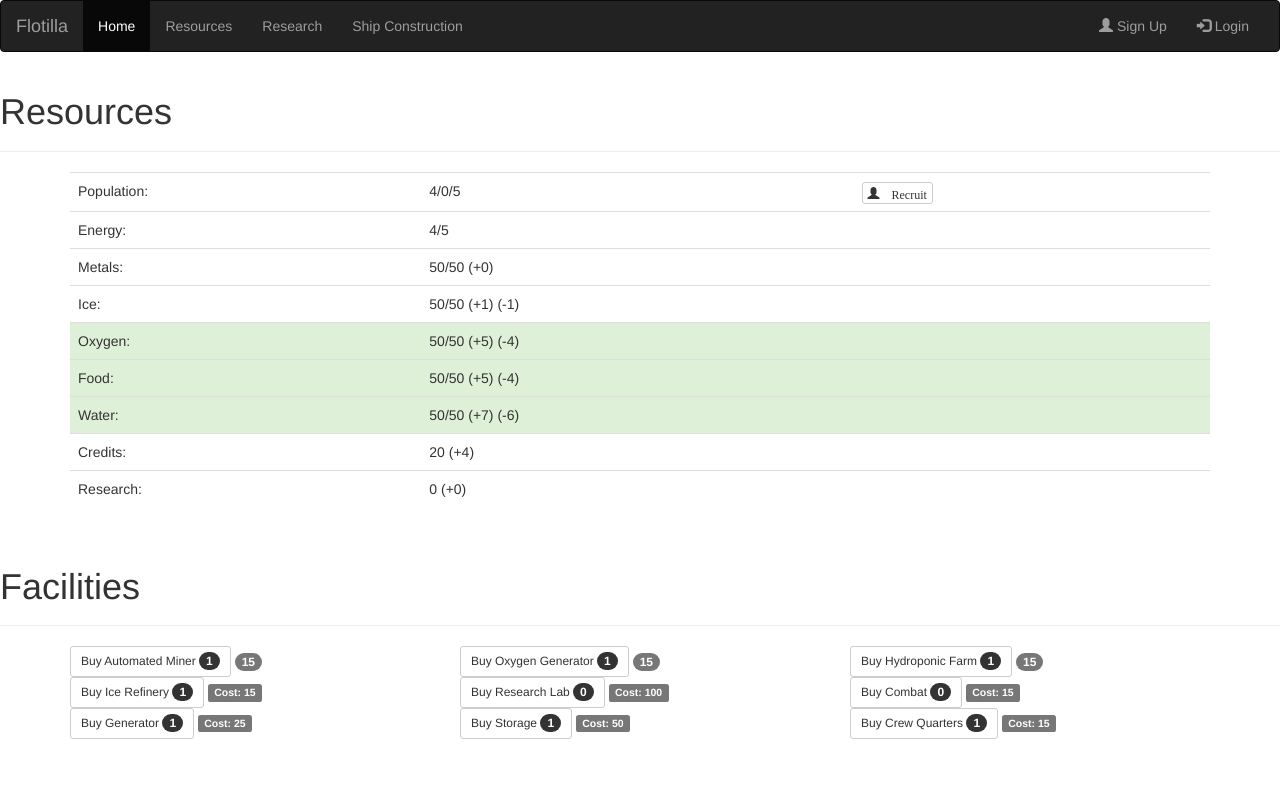
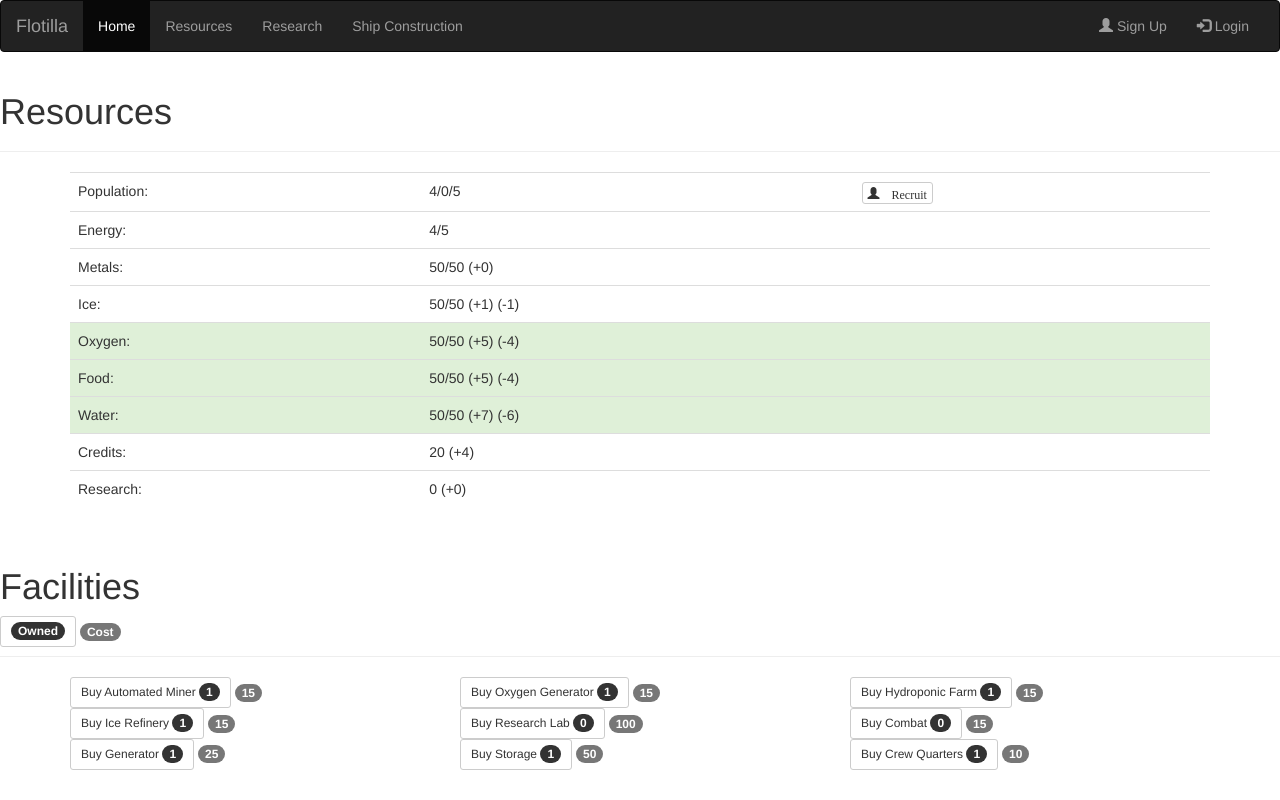
Before and after one commit to warpwarestudios/warpwarestudios.github.io, a plain HTML site: page index.html in a window 1280 px wide. Drawn offline with nearby package versions, Linux system fonts and the light colour scheme.

Commit message:
Streamlined numbers, added legend

```diff
--- a/index.html
+++ b/index.html
@@ -58,6 +58,7 @@
 
 <div class="page-header">
 	<h1>Facilities</h1>
+	<button class="btn btn-default btn-sm"><span class="badge">Owned</span></button> <span class="badge">Cost</span>
 </div>
 
 <div class="container">
@@ -78,29 +79,29 @@
 	<div class="row">
 		<div class="col-sm-4">
 			<button class="btn btn-default btn-sm" onclick="buyRefinery()">Buy Ice Refinery <span class="badge"id="refineries">0</span></button>
-	        <span class="label label-default">Cost: <span id="IceRefineryCost">15</span></span>
+	        <span class="badge" id="IceRefineryCost">15</span>
 	    </div>
 	    <div class="col-sm-4">
 			<button class="btn btn-default btn-sm" onclick="buyResearchLab()">Buy Research Lab <span class="badge"id="labs">0</span></button>
-	        <span class="label label-default">Cost: <span id="ResearchLabsCost">100</span></span>
+	        <span class="badge" id="ResearchLabsCost">100</span></span>
 	    </div>
 	    <div class="col-sm-4">
 			<button class="btn btn-default btn-sm" onclick="#">Buy Combat <span class="badge"id="combat">0</span></button>
-	        <span class="label label-default">Cost: <span id="combatCost">15</span></span>
+	        <span class="badge" id="combatCost">15</span></span>
 	    </div>
 	</div>
 	<div class="row">
 		<div class="col-sm-4">
 			<button class="btn btn-default btn-sm" onclick="buyGenerator()">Buy Generator <span class="badge" id="generators">1</span></button>
-	        <span class="label label-default">Cost: <span id="genCost">25</span></span>
+	        <span class="badge" id="genCost">25</span></span>
 	    </div>
 	    <div class="col-sm-4">
 			<button class="btn btn-default btn-sm" onclick="buyStorage()">Buy Storage <span class="badge" id="storage">0</span></button>
-	        <span class="label label-default">Cost: <span id="StorageCost">50</span></span>
+	        <span class="badge" id="StorageCost">50</span></span>
 	    </div>
 	    <div class="col-sm-4">
 			<button class="btn btn-default btn-sm" onclick="buyCrewQuarters()">Buy Crew Quarters <span class="badge"id="quarters">1</span></button>
-	        <span class="label label-default">Cost: <span id="qsCost">15</span></span>
+	        <span class="badge" id="qsCost">10</span></span>
 	    </div>
 	</div>
 
```
